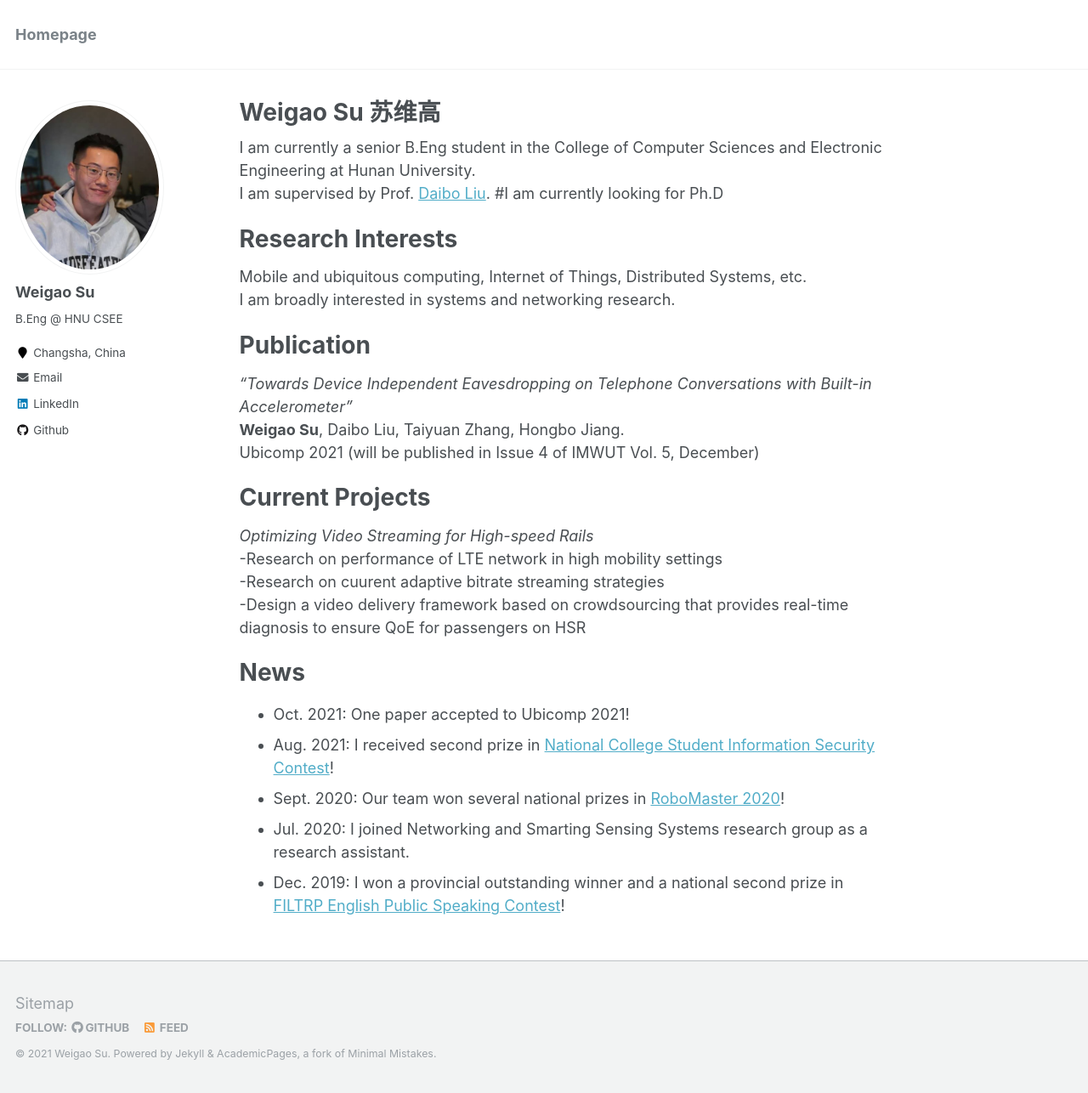
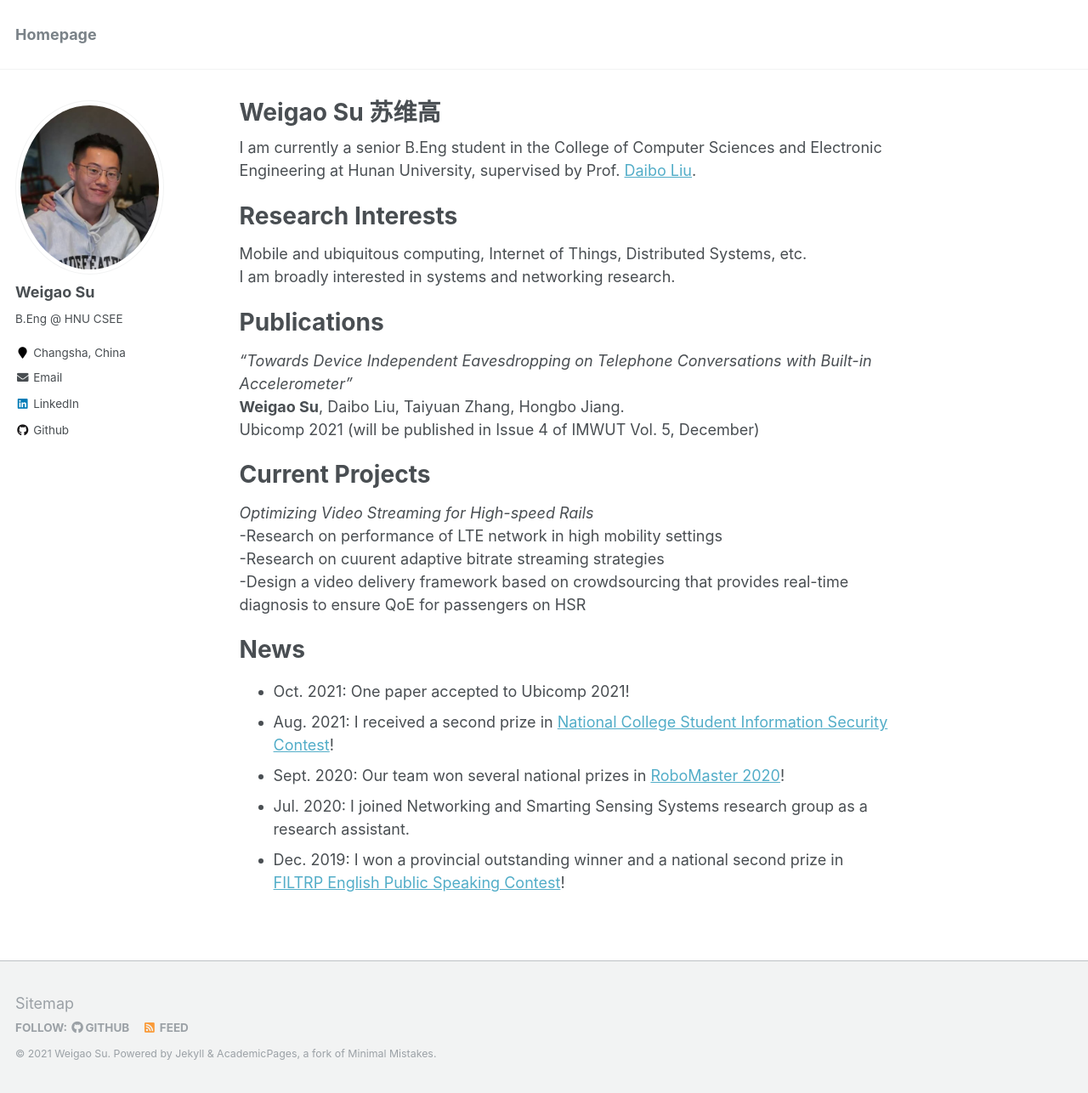
Before and after one commit to wegul/wegul.github.io, a Jekyll site: the page built from _pages/about.md, in a window 1280 px wide and 1286 px high. Shown: the whole window at 85% size. Built offline with Jekyll 4.4.1, drawn with Linux system fonts in a browser that asks for light colours.

Commit message:
last commit of today
Signed-off-by: swg <57892743+wegul@users.noreply.github.com>

```diff
--- a/_pages/about.md
+++ b/_pages/about.md
@@ -8,16 +8,14 @@ redirect_from:
   - /about.html
 ---
 
-I am currently a senior B.Eng student in the College of Computer Sciences and Electronic Engineering at Hunan University.
-I am supervised by Prof. [Daibo Liu](https://sites.google.com/site/dbliuuestc/home).
-#I am currently looking for Ph.D
+I am currently a senior B.Eng student in the College of Computer Sciences and Electronic Engineering at Hunan University, supervised by Prof. [Daibo Liu](https://sites.google.com/site/dbliuuestc/home).
 
 Research Interests
 ======
 Mobile and ubiquitous computing, Internet of Things, Distributed Systems, etc.
 I am broadly interested in systems and networking research.
 
-Publication
+Publications
 ======
 *“Towards Device Independent Eavesdropping on Telephone Conversations with Built-in Accelerometer”*
 **Weigao Su**, Daibo Liu, Taiyuan Zhang, Hongbo Jiang.
@@ -34,7 +32,7 @@ Current Projects
 News
 ======
 * Oct. 2021: One paper accepted to Ubicomp 2021!
-* Aug. 2021: I received second prize in [National College Student Information Security Contest](http://www.ciscn.cn/)!
+* Aug. 2021: I received a second prize in [National College Student Information Security Contest](http://www.ciscn.cn/)!
 * Sept. 2020: Our team won several national prizes in [RoboMaster 2020](https://www.robomaster.com/en-US/robo/overview?djifrom=nav)!
 * Jul. 2020: I joined Networking and Smarting Sensing Systems research group as a research assistant.
 * Dec. 2019: I won a provincial outstanding winner and a national second prize in [FILTRP English Public Speaking Contest](https://uchallenge.unipus.cn/2021/news/)!
```
